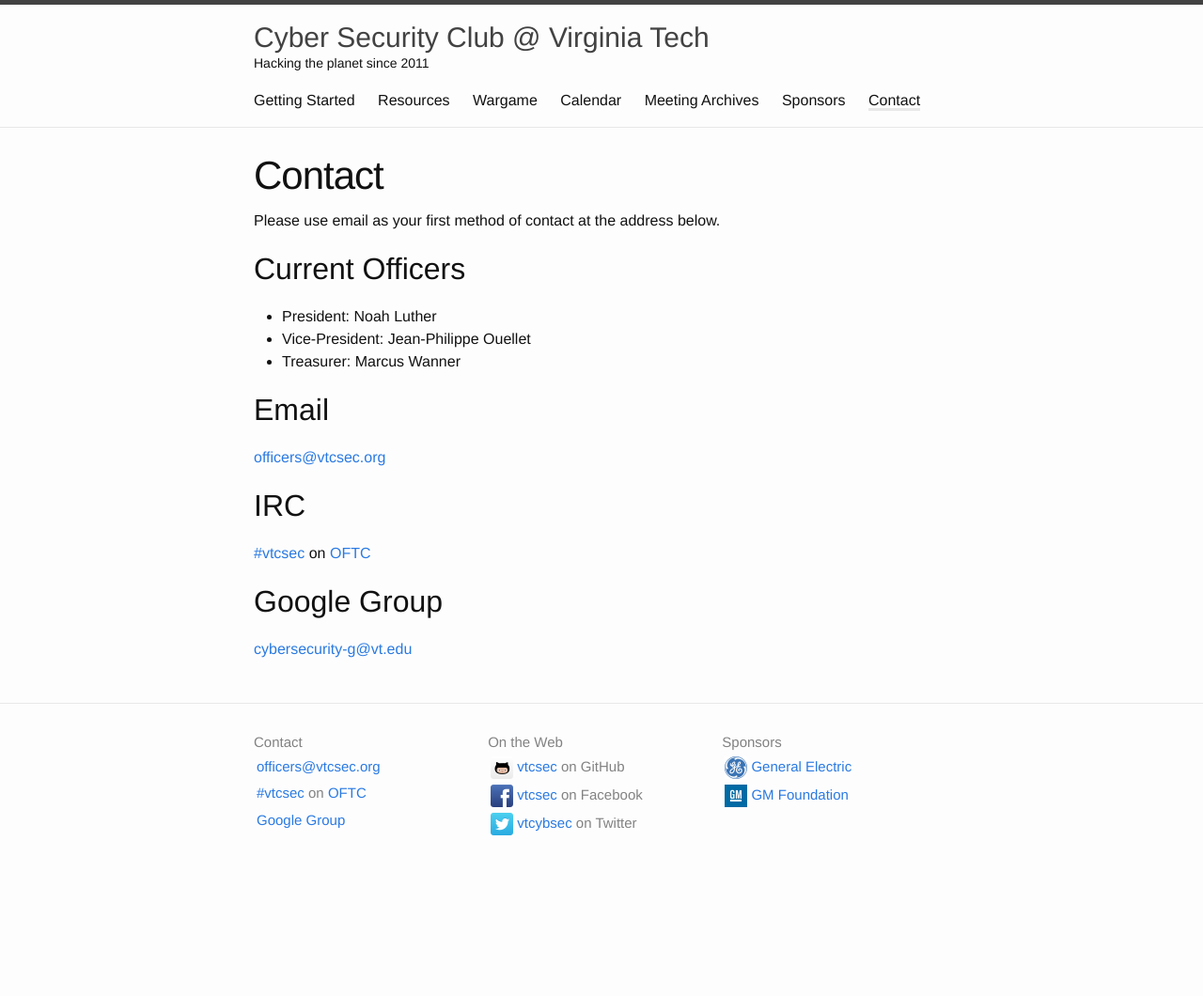
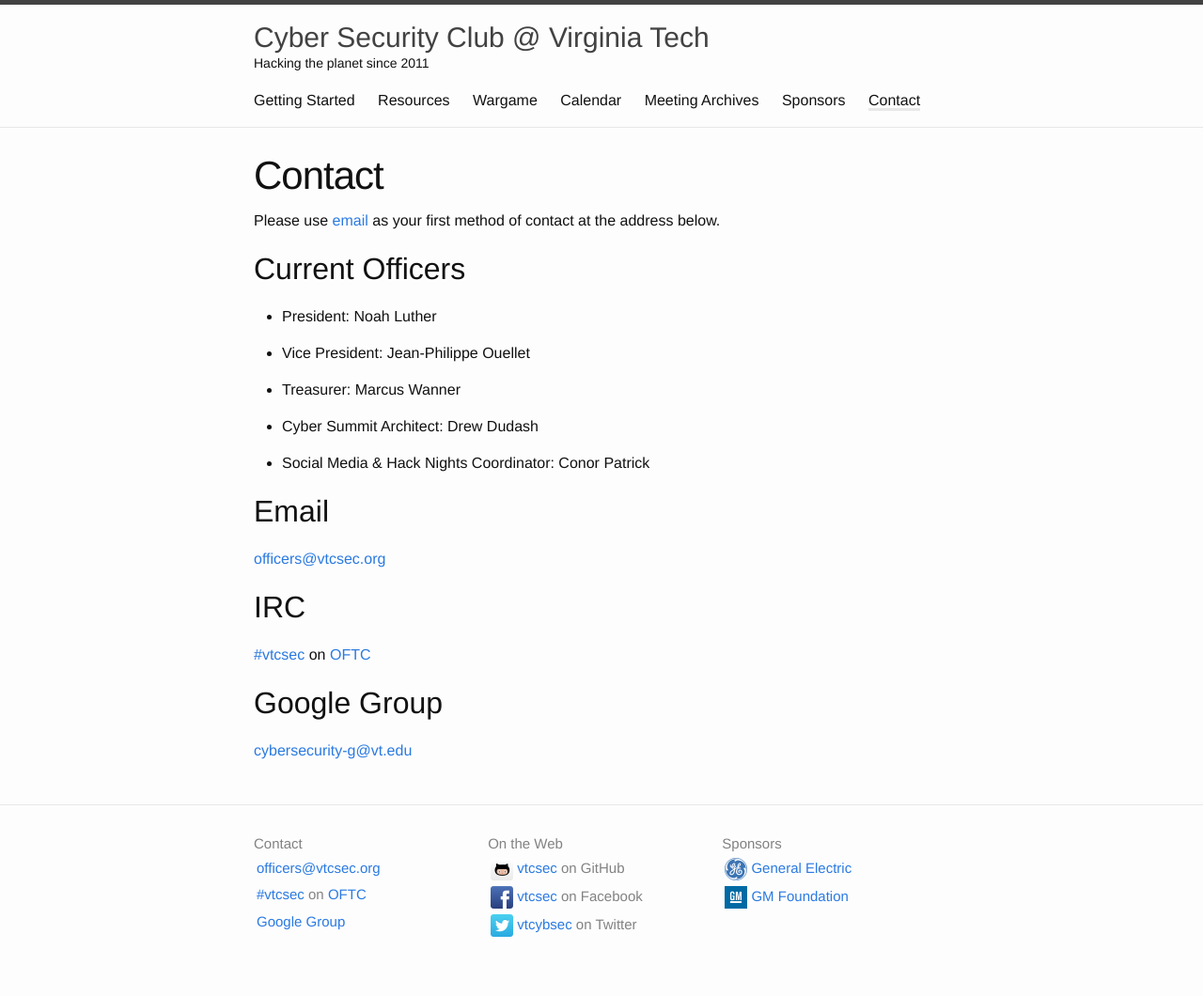
Before and after one commit to VTCSec/vtcsec.org, a Jekyll site: the page built from contact.md, in a window 1280 px wide. Shown: the whole page at 94% size. Built offline with Jekyll 4.4.1, drawn with Linux system fonts in a browser that asks for light colours; before the commit the page ends 952 px from its top, so only the background shows below that.

Commit message:
Update officer info & make it easier to maintain.

```diff
--- /dev/null
+++ b/_data/officers.yml
@@ -0,0 +1,15 @@
+- nick: nluther
+  name: Noah Luther
+  position: President
+- nick: jpo
+  name: Jean-Philippe Ouellet
+  position: Vice President
+- nick: marcusw
+  name: Marcus Wanner
+  position: Treasurer
+- nick: cadr
+  name: Drew Dudash
+  position: Cyber Summit Architect
+- nick: conorpp
+  name: Conor Patrick
+  position: Social Media & Hack Nights Coordinator
--- a/contact.md
+++ b/contact.md
@@ -4,21 +4,23 @@ title: Contact
 permalink: /contact/
 ---
 
-Please use email as your first method of contact at the address below.
+Please use [email][officers@] as your first method of contact at the address below.
 
 ## Current Officers
-  - President: Noah Luther
-  - Vice-President: Jean-Philippe Ouellet
-  - Treasurer: Marcus Wanner
+{% for officer in site.data.officers %}
+  - {{ officer.position }}: {{ officer.name }}
+{% endfor %}
 
 ## Email
-[officers@vtcsec.org](mailto:officers@vtcsec.org)
+[officers@vtcsec.org][officers@]
 
 ## IRC
 [#vtcsec][webchat] on [OFTC][oftc]
 
+## Google Group
+[cybersecurity-g@vt.edu][google group]
+
 [webchat]: https://webchat.oftc.net/?channels=vtcsec
 [oftc]: http://www.oftc.net/
-
-## Google Group
-[cybersecurity-g@vt.edu](https://groups.google.com/a/vt.edu/forum/#!forum/cybersecurity-g)
+[officers@]: mailto:officers@vtcsec.org
+[google group]: https://groups.google.com/a/vt.edu/forum/#!forum/cybersecurity-g
```
